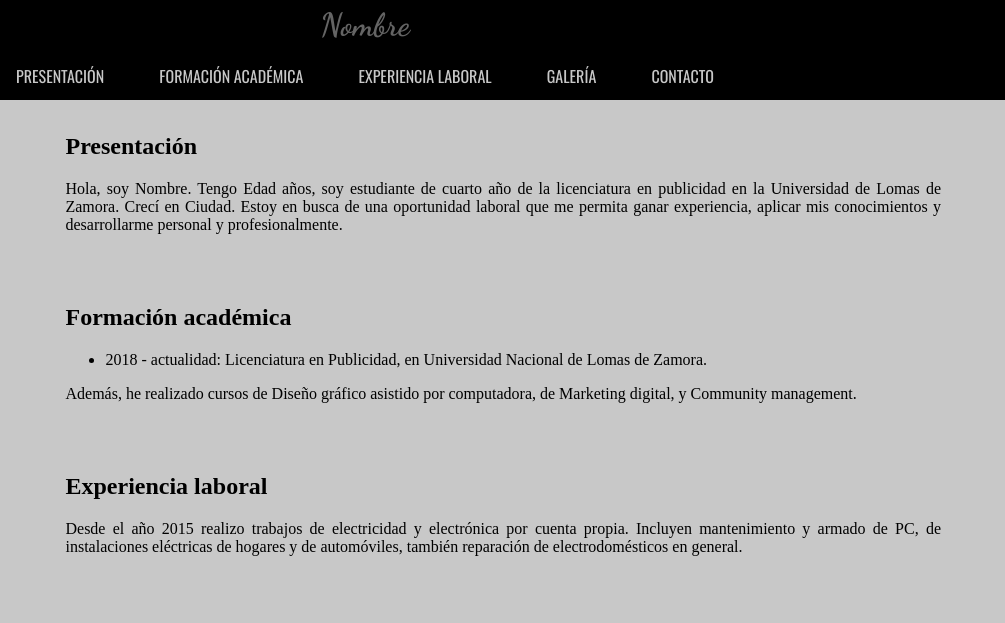
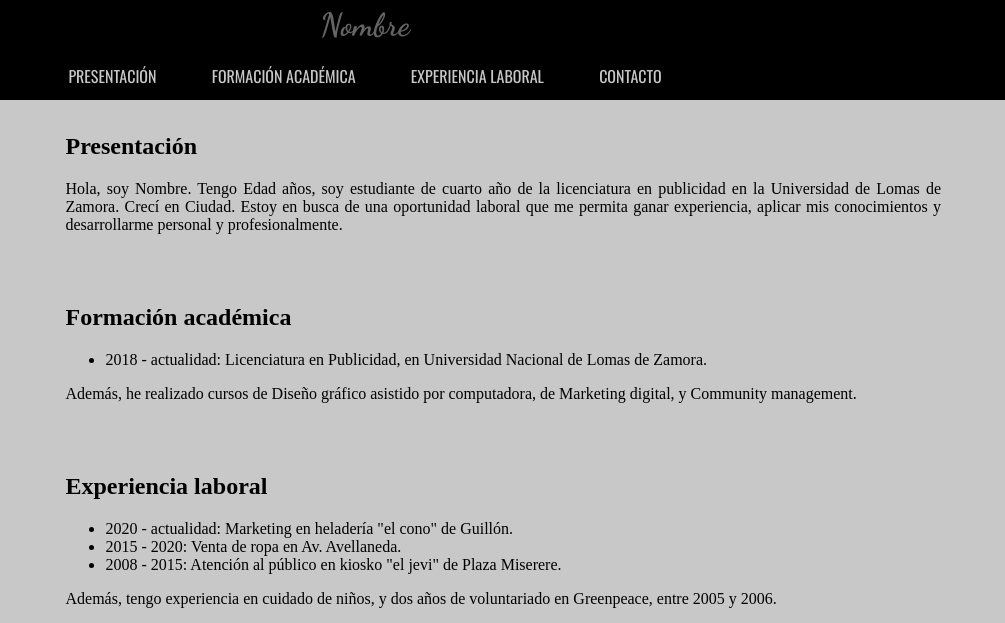
Before and after one commit to ezeic/ezeic.github.io, a plain HTML site: page index.html in a window 1280 px wide. Shown: the top 623 px of the page, 275-1280 px from the left. Drawn offline with nearby package versions, Linux system fonts and the light colour scheme; no server answers; a web font is replaced by a local one.

Commit message:
tercer commit

```diff
--- a/index.html
+++ b/index.html
@@ -36,7 +36,7 @@
             <li><a href="#seccion-presentacion"> PRESENTACIÓN </a></li>
             <li><a href="#seccion-formacion"> FORMACIÓN ACADÉMICA </a></li>
             <li><a href="#seccion-experiencia"> EXPERIENCIA LABORAL </a></li>
-            <li><a href="#seccion-galeria"> GALERÍA </a></li>
+           <!-- <li><a href="#seccion-galeria"> GALERÍA </a></li> -->
             <li><a href="#seccion-contacto"> CONTACTO </a></li>
         </ul>
 
@@ -73,7 +73,6 @@
             <h2>Formación académica</h2>
             <ul>
                 <li>    2018 - actualidad: Licenciatura en Publicidad, en Universidad Nacional de Lomas de Zamora. </li>
-
             </ul>
             <p>
                 Además, he realizado cursos de Diseño gráfico asistido por computadora, de Marketing digital, y Community management.
@@ -83,11 +82,17 @@
 
             <section id="seccion-experiencia">
             <h2>Experiencia laboral</h2>
+            <ul>
+                <li>    2020 - actualidad: Marketing en heladería "el cono" de Guillón. </li>
+                <li>    2015 - 2020: Venta de ropa en Av. Avellaneda. </li>
+                <li>    2008 - 2015: Atención al público en kiosko "el jevi" de Plaza Miserere. </li>
+            </ul>
             <p>
-            Desde el año 2015 realizo trabajos de electricidad y electrónica por cuenta propia. Incluyen mantenimiento y armado de PC, de instalaciones eléctricas de hogares y de automóviles, también reparación de electrodomésticos en general.
+                Además, tengo experiencia en cuidado de niños, y dos años de voluntariado en Greenpeace, entre 2005 y 2006.
             </p>
             </section>
 
+            <!--
             <section id="seccion-galeria">
             <h2>Galería</h2>
             <p>
@@ -96,7 +101,7 @@
                 In mi purus, tempus eget sapien efficitur, commodo euismod neque. Nulla id convallis nisl. Phasellus convallis tincidunt ex at auctor. Maecenas dolor libero, posuere non est eu, ullamcorper congue lorem. In nunc leo, bibendum vel lorem vitae, bibendum maximus magna. Duis ultrices libero non euismod vulputate. Donec pellentesque posuere sapien, ut hendrerit mi. Sed fringilla ante lectus. In bibendum efficitur leo, quis egestas dui ornare eget. Maecenas fringilla magna eget leo viverra egestas. Etiam sed sapien ornare, efficitur urna non, placerat enim. Fusce eu elit pulvinar, cursus ex ut, semper purus.
             </p>
             </section>
-
+            -->
             <section id="seccion-contacto">
             <h2> Contacto </h2>
             <p id="celular"> <b> Celular:</b> Numero</p>
```
